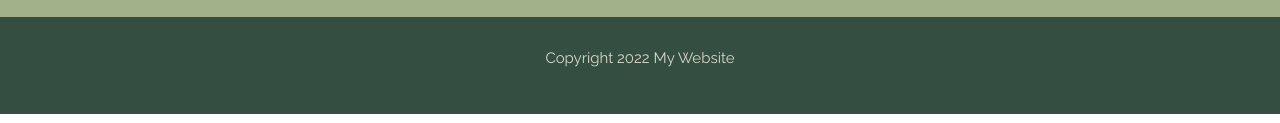
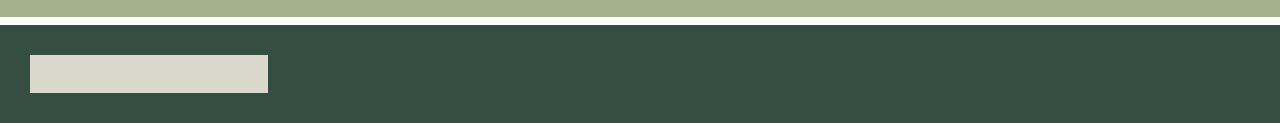
Before and after one commit to nepalibatman420/sourcecode, a plain HTML site: page index.html in a window 1280 px wide. Shown: the part 677-800 px from the top of the page. Drawn offline with nearby package versions, Linux system fonts and the light colour scheme.

Commit message:
Update index.html

```diff
--- a/index.html
+++ b/index.html
@@ -76,7 +76,7 @@
 
 
 
-                  <nav class="navbar w3-top w3-mobile">
+                  <nav class="navbar w3-top w3-mobile w3-hide-small">
                     <div class="w3-bar ">
 
                       <a href="#" class="w3-bar-item w3-button"><i class="fa fa-home"></i></a>
@@ -195,9 +195,12 @@
 
 
 </body>
-<footer class="w3-container w3-padding-2  footer w3-mobile">
-  <p class="footer">Copyright 2022 My Website</p>
-
+<footer class="w3-container w3-padding-2  footer w3-mobile w3-bottom">
+  <div class="w3-bar footer">
+<a  class="w3-button  w3-bar-item  w3-mobile header">Stories</a>
+                      <a  class="w3-button  w3-bar-item  w3-mobile header">Stories</a>
+                      <a  class="w3-button  w3-bar-item  w3-mobile header">Stories</a>
+                      </div>
 </footer>
 
 
```
